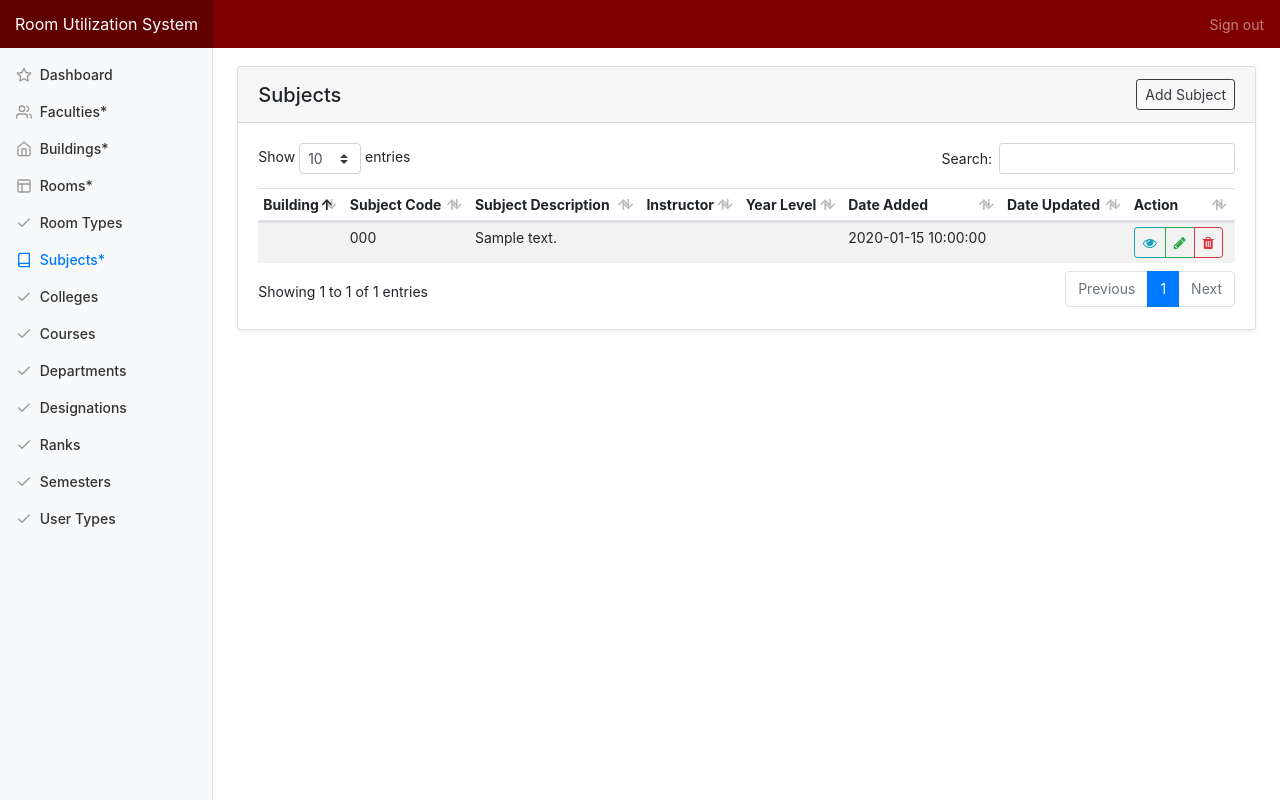
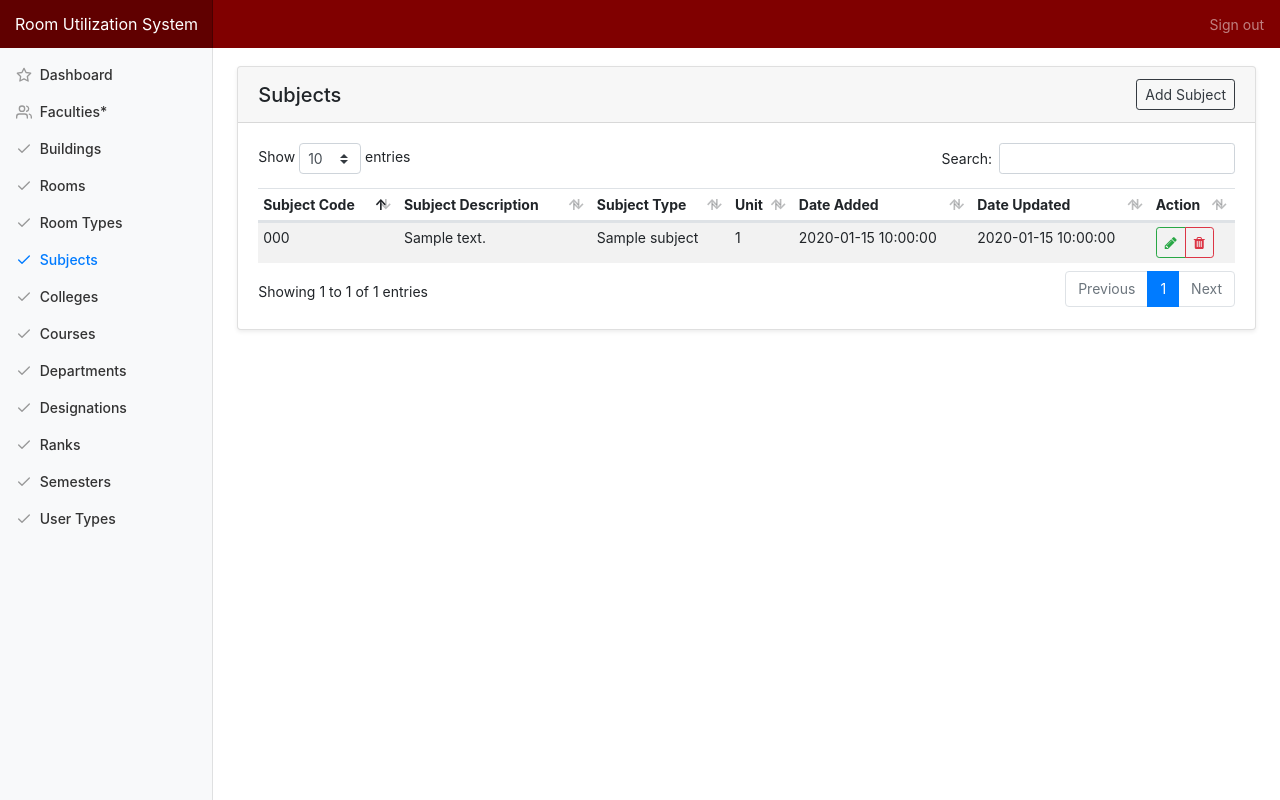
Before and after one commit to jade10115/harvs, a CodeIgniter app: page /rus/admin/subject in a window 1280 px wide. Run offline with CodeIgniter, Linux system fonts and the light colour scheme; data comes from the database, SQL or seed files in the repository; tables that the repository leaves empty hold one stand-in row (values such as "Sample post"); data that the repository does not hold is empty.

```diff
--- a/application/controllers/Admin.php
+++ b/application/controllers/Admin.php
@@ -74,6 +74,7 @@ class Admin extends CI_Controller {
 		$data['title'] = "Rooms";
 		$data['buildings'] = $this->main_model->getBuildings();
 		$data['rooms'] = $this->main_model->getRooms();
+		$data['room_types'] = $this->main_model->getRoomTypes();
 		$this->load->view('templates/header', $data);
 		$this->load->view('admin/room');
 		$this->load->view('templates/footer');
@@ -98,6 +99,7 @@ class Admin extends CI_Controller {
 	public function subject(){
 		$data['title'] = "Subjects";
 		$data['subjects'] = $this->main_model->getSubjects();
+		$data['room_types'] = $this->main_model->getRoomTypes();
 		$this->load->view('templates/header', $data);
 		$this->load->view('admin/subject');
 		$this->load->view('templates/footer');
@@ -223,9 +225,9 @@ class Admin extends CI_Controller {
 		$this->load->library('form_validation');
 
     $this->form_validation->set_rules('building_id', 'Building Name', 'trim|required');
+    $this->form_validation->set_rules('room_type_id', 'Room Type', 'trim|required');
     $this->form_validation->set_rules('room_number', 'Floor Number', 'trim|required');
     $this->form_validation->set_rules('room_floor', 'Room Number', 'trim|required');
-    $this->form_validation->set_rules('room_type', 'Room Type', 'trim|required');
 
     if ($this->form_validation->run() == FALSE){
     	$this->session->set_flashdata('toast', validation_errors());
@@ -309,6 +311,21 @@ class Admin extends CI_Controller {
     }
 
     header('location:'.base_url('admin/room_type'));
+	}
+
+	public function addSubject(){
+    $this->load->library('form_validation');
+
+    $this->form_validation->set_rules('subject_code', 'Subject Code', 'trim|required|is_unique[tbl_subject.subject_code]');
+
+    if ($this->form_validation->run() == FALSE){
+    	$this->session->set_flashdata('toast', validation_errors());
+    } else {
+    	$this->main_model->addSubject();
+    	$this->session->set_flashdata('toast', 'New subject successfully added.');
+    }
+
+    header('location:'.base_url('admin/subject'));
 	}
 
 	// -------------------------------------- INSERT ------------------------------------- //
@@ -408,9 +425,9 @@ class Admin extends CI_Controller {
 		$this->load->library('form_validation');
 
     $this->form_validation->set_rules('building_id', 'Building Name', 'trim|required');
+    $this->form_validation->set_rules('room_type_id', 'Room Type', 'trim|required');
     $this->form_validation->set_rules('room_number', 'Floor Number', 'trim|required');
     $this->form_validation->set_rules('room_floor', 'Room Number', 'trim|required');
-    $this->form_validation->set_rules('room_type', 'Room Type', 'trim|required');
 
     if ($this->form_validation->run() == FALSE){
     	$this->session->set_flashdata('toast', validation_errors());
@@ -496,6 +513,21 @@ class Admin extends CI_Controller {
     header('location:'.base_url('admin/room_type'));
 	}
 
+	public function updateSubject(){
+		$this->load->library('form_validation');
+
+    $this->form_validation->set_rules('subject_code', 'Subject Code', 'trim|required');
+
+    if ($this->form_validation->run() == FALSE){
+    	$this->session->set_flashdata('toast', validation_errors());
+    } else {
+    	$this->main_model->updateSubject();
+    	$this->session->set_flashdata('toast', 'Subject successfully updated.');
+    }
+
+    header('location:'.base_url('admin/subject'));
+	}
+
 	// -------------------------------------- UPDATE ------------------------------------- //
 
 
--- a/application/models/Main_model.php
+++ b/application/models/Main_model.php
@@ -58,6 +58,10 @@ Class Main_model extends CI_Model{
 		$this->db->insert('tbl_room_type', $_POST);
 	}
 
+	public function addSubject(){
+		$this->db->insert('tbl_subject', $_POST);
+	}
+
 	// -------------------------------------- ADD FUNCTIONS ------------------------------------------------- //
 
 	// ------------------------------------------------------------------------------------------------------ //
@@ -65,11 +69,11 @@ Class Main_model extends CI_Model{
 	// -------------------------------------- GET FUNCTIONS ------------------------------------------------- //
 
 	public function getBuildings(){
-		return $this->db->select('tbl_building.building_id, tbl_building.building_name, tbl_building.building_added, tbl_building.building_modified, count(tbl_room.room_id)')->from('tbl_building')->join('tbl_room', 'tbl_building.building_id = tbl_room.building_id', 'left')->group_by('tbl_building.building_id')->get()->result_array();
+		return $this->db->get('tbl_building')->result_array();
 	}
 
 	public function getRooms(){
-		return $this->db->join('tbl_building', 'tbl_building.building_id = tbl_room.building_id')->get('tbl_room')->result_array();
+		return $this->db->join('tbl_building', 'tbl_building.building_id = tbl_room.building_id')->join('tbl_room_type', 'tbl_room_type.room_type_id = tbl_room.room_type_id')->get('tbl_room')->result_array();
 	}
 
 	public function getFaculties(){
@@ -134,7 +138,12 @@ Class Main_model extends CI_Model{
 	// -------------------------------------- UPDATE FUNCTIONS ---------------------------------------------- //
 
 	public function updateBuilding(){
-		$this->db->where('building_id', $_POST['building_id'])->update('tbl_building', array('building_name' => $_POST['building_name']));
+		$data = array(
+			'building_name' => $_POST['building_name'],
+			'no_of_rooms' => $_POST['no_of_rooms'],
+			'no_of_floors' => $_POST['no_of_floors']
+		);
+		$this->db->where('building_id', $_POST['building_id'])->update('tbl_building', $data);
 	}
 
 	public function updateCollege(){
@@ -178,7 +187,7 @@ Class Main_model extends CI_Model{
 	public function updateRoom(){
 		$data = array(
 			'building_id' => $_POST['building_id'],
-			'room_type' => $_POST['room_type'],
+			'room_type_id' => $_POST['room_type_id'],
 			'room_number' => $_POST['room_number'],
 			'room_floor' => $_POST['room_floor']
 		);
@@ -193,6 +202,16 @@ Class Main_model extends CI_Model{
 		$this->db->where('department_id', $_POST['department_id'])->update('tbl_department', $data);
 	}
 
+	public function updateSubject(){
+		$data = array(
+			'subject_code' => $_POST['subject_code'],
+			'subject_description' => $_POST['subject_description'],
+			'subject_type' => $_POST['subject_type'],
+			'subject_unit' => $_POST['subject_unit']
+		);
+		$this->db->where('subject_id', $_POST['subject_id'])->update('tbl_subject', $data);
+	}
+
 	// public function updateInstructor(){
 	// 	$this->db->where('instructor_id', $_POST['instructor_id'])->update('tbl_instructor', array('instructor_name' => $_POST['instructor_name']));
 	// }
--- a/application/views/admin/subject.php
+++ b/application/views/admin/subject.php
@@ -14,11 +14,10 @@
           <table class="table table-striped table-hover table-sm">
             <thead>
               <tr>
-                <th>Building</th>
                 <th>Subject Code</th>
                 <th>Subject Description</th>
-                <th>Instructor</th>
-                <th>Year Level</th>
+                <th>Subject Type</th>
+                <th>Unit</th>
                 <th>Date Added</th>
                 <th>Date Updated</th>
                 <th>Action</th>
@@ -27,19 +26,15 @@
             <tbody>
               <?php foreach ($subjects as $row) {?>
               <tr>
-                <td><?=$row['building_name']?></td>
                 <td><?=$row['subject_code']?></td>
                 <td><?=$row['subject_description']?></td>
-                <td><?=$row['subject_instructor']?></td>
-                <td><?=$row['year_level']?></td>
+                <td><?=$row['subject_type']?></td>
+                <td><?=$row['subject_unit']?></td>
                 <td><?=$row['subject_added']?></td>
-                <td><?=$row['subject_updated']?></td>
+                <td><?=$row['subject_modified']?></td>
                 <td>
                   <div class="btn-group" role="group">
-                    <a href="#" class="btn btn-sm btn-outline-info action-btn" data-toggle="tooltip" data-placement="top" title="View Subject">
-                      <span class="fa fa-eye"></span>
-                    </a>
-                    <a href="#" class="btn btn-sm btn-outline-success action-btn updateSubject" id="<?=$row['subject_id']?>//<?=$row['building_id']?>//<?=$row['subject_code']?>//<?=$row['subject_description']?>//<?=$row['subject_instructor']?>" data-toggle="modal" data-target="#modal_subject_update" data-toggle="tooltip" data-placement="top" title="Update Subject">
+                    <a href="#" class="btn btn-sm btn-outline-success action-btn updateSubject" id="<?=$row['subject_id']?>//<?=$row['subject_code']?>//<?=$row['subject_description']?>//<?=$row['subject_type']?>//<?=$row['subject_unit']?>" data-toggle="modal" data-target="#modal_subject_update" data-toggle="tooltip" data-placement="top" title="Update Subject">
                       <span class="fa fa-pencil"></span>
                     </a>
                     <a href="#" id="<?=base_url('admin/delete/subject/'.$row['subject_id'])?>" class="btn btn-sm btn-outline-danger action-btn delete" data-toggle="tooltip" data-placement="top" title="Delete Subject">
@@ -62,17 +57,17 @@
   <div class="modal-dialog" role="document">
     <div class="modal-content">
       <div class="modal-header">
-        <h6 class="modal-title">Add Subjects</h6>
+        <h6 class="modal-title">Add Subject</h6>
         <button type="button" class="close" data-dismiss="modal" aria-label="Close">
           <span aria-hidden="true">&times;</span>
         </button>
       </div>
       <div class="modal-body">
-        <?=form_open('admin/addSubject', 'id="frm_subject_add"');?>
+        <?=form_open('admin/addSubject', 'id="frm_subject_update"');?>
           <div class="row">
             <div class="form-group col-md-12">
               <label>Subject Code</label>
-              <input type="text" class="form-control" placeholder="Enter Subject Code" name="subject_code" required>
+              <input type="text" class="form-control focus" placeholder="Enter Subject Code" name="subject_code" required>
             </div>
           </div>
           <div class="row">
@@ -82,13 +77,66 @@
             </div>
           </div>
           <div class="row">
-            <div class="form-group col-md-4">
+            <div class="form-group col-md-6">
               <label>Subject Type</label>
-              <input type="number" class="form-control" value="1" name="sections" min="1" required>
+              <select class="custom-select" name="subject_type">
+                <?php foreach ($room_types as $row) { ?>
+                <option value="<?=$row['room_type']?>"><?=$row['room_type']?></option>
+                <?php } ?>
+              </select>
             </div>
-            <div class="form-group col-md-4">
+            <div class="form-group col-md-6">
               <label>Unit</label>
-              <input type="number" class="form-control" value="1" name="sections" min="1" max="5" required>
+              <input type="number" class="form-control" value="1" name="subject_unit" min="1" max="5" required>
+            </div>
+          </div>
+        <?=form_close();?>
+      </div>
+      <div class="modal-footer">
+        <button type="submit" class="btn btn-primary btn-sm" form="frm_subject_update">Save changes</button>
+        <button type="button" class="btn btn-secondary btn-sm" data-dismiss="modal">Close</button>
+      </div>
+    </div>
+  </div>
+</div>
+
+<!-- Modal Update -->
+<div class="modal fade" id="modal_subject_update" tabindex="-1" role="dialog" aria-hidden="true">
+  <div class="modal-dialog" role="document">
+    <div class="modal-content">
+      <div class="modal-header">
+        <h6 class="modal-title">Update Subject</h6>
+        <button type="button" class="close" data-dismiss="modal" aria-label="Close">
+          <span aria-hidden="true">&times;</span>
+        </button>
+      </div>
+      <div class="modal-body">
+        <?=form_open('admin/updateSubject', 'id="frm_subject_add"');?>
+          <input type="hidden" name="subject_id" id="subject_id">
+          <div class="row">
+            <div class="form-group col-md-12">
+              <label>Subject Code</label>
+              <input type="text" class="form-control focus" placeholder="Enter Subject Code" name="subject_code" id="subject_code" required>
+            </div>
+          </div>
+          <div class="row">
+            <div class="form-group col-md-12">
+              <label>Subject Description</label>
+              <textarea class="form-control" name="subject_description" id="subject_description"></textarea>
+            </div>
+          </div>
+          <div class="row">
+            <div class="form-group col-md-6">
+              <label>Subject Type</label>
+              <select class="custom-select" name="subject_type" id="subject_type">
+                <?php foreach ($room_types as $row) { ?>
+                <option value="<?=$row['room_type']?>"><?=$row['room_type']?></option>
+                <?php } ?>
+              </select>
+            </div>
+            <div class="form-group col-md-6">
+              <label>Unit</label>
+              <input type="number" class="form-control" value="1" name="subject_unit" min="1" max="5" required id="subject_unit">
             </div>
           </div>
         <?=form_close();?>
@@ -100,5 +148,3 @@
     </div>
   </div>
 </div>
-
-<!-- Modal Update -->
--- a/application/views/templates/footer.php
+++ b/application/views/templates/footer.php
@@ -19,16 +19,6 @@
 			$('.modal').on('shown.bs.modal', function () {
 			    $('.focus').focus();
 			})
-
-
-			// SESSION STORAGE
-			if('building_id' in sessionStorage){
-				$('#building_id_add').selectpicker('val', sessionStorage.getItem('building_id'));
-			}
-
-			if('instructor_id' in sessionStorage){
-				$('#instructor_id_add').selectpicker('val', sessionStorage.getItem('instructor_id'));
-			}
 
 		  $('.alert').alert();
 		  $('[data-toggle="tooltip"]').tooltip();
@@ -70,27 +60,13 @@
 				});
 			}); // $('.delete').click()
 
-			$('#frm_room_add').submit(function(event){
-				event.preventDefault();
-				building_id = $('#building_id_add').val();
-				sessionStorage.setItem('building_id', building_id);
-				$(this).unbind('submit').submit();
-			}); // $('#frm_room_add').submit()
-
-			$('#frm_subject_add').submit(function(event){
-				event.preventDefault();
-				building_id = $('#building_id_add').val();
-				instructor_id = $('#instructor_id_add').val();
-				sessionStorage.setItem('building_id', building_id);
-				sessionStorage.setItem('instructor_id', instructor_id);
-				$(this).unbind('submit').submit();
-			}); // $('#frm_subject_add').submit()
-
 			$('.updateBuilding').click(function(){
 				id = this.id;
 				id = id.split('//');
 				$('#building_id').val(id[0]);
 				$('#building_name').val(id[1]);
+				$('#no_of_rooms').val(id[2]);
+				$('#no_of_floors').val(id[3]);
 			}); // $('.updateBuilding').click()
 
 			$('.updateCourse').click(function(){
@@ -130,10 +106,10 @@
 				id = this.id;
 				id = id.split('//');
 				$('#room_id').val(id[0]);
-			  $('#building_id').selectpicker('val', id[1]);
-				$('#room_floor').val(id[2]);
+			  $('#building_id').val(id[1]);
+				$('#room_type_id').val(id[2]);
 				$('#room_number').val(id[3]);
-				$('#room_type').val(id[4]);
+				$('#room_floor').val(id[4]);
 			}); // $('.updateRoom').click()
 
 			$('.updateInstructor').click(function(){
@@ -170,6 +146,16 @@
 				$('#room_type_id').val(id[0]);
 				$('#room_type').val(id[1]);
 			}); // $('.updateRoomType').click()
+
+			$('.updateSubject').click(function(){
+				id = this.id;
+				id = id.split('//');
+				$('#subject_id').val(id[0]);
+				$('#subject_code').val(id[1]);
+				$('#subject_description').val(id[2]);
+				$('#subject_type').val(id[3]);
+				$('#subject_unit').val(id[4]);
+			}); // $('.updateSubject').click()
 
 			$('.college_id').change(function(){
 				if($(this).val()==0){
--- a/application/views/templates/side.php
+++ b/application/views/templates/side.php
@@ -15,14 +15,14 @@
       </li>
       <li class="nav-item">
         <a class="nav-link <?=($title=='Buildings')?'active':'';?>" href="<?=base_url('admin/building')?>">
-          <span data-feather="home"></span>
-          Buildings*
+          <span data-feather="check"></span>
+          Buildings
         </a>
       </li>
       <li class="nav-item">
         <a class="nav-link <?=($title=='Rooms')?'active':'';?>" href="<?=base_url('admin/room')?>">
-          <span data-feather="layout"></span>
-          Rooms*
+          <span data-feather="check"></span>
+          Rooms
         </a>
       </li>
       <li class="nav-item">
@@ -33,8 +33,8 @@
       </li>
       <li class="nav-item">
         <a class="nav-link <?=($title=='Subjects')?'active':'';?>" href="<?=base_url('admin/subject')?>">
-          <span data-feather="book"></span>
-          Subjects*
+          <span data-feather="check"></span>
+          Subjects
         </a>
       </li>
       <li class="nav-item">
```
Also changed, not shown: application/views/admin/building.php (+13 -14 lines), application/views/admin/room.php (+36 -29 lines).
